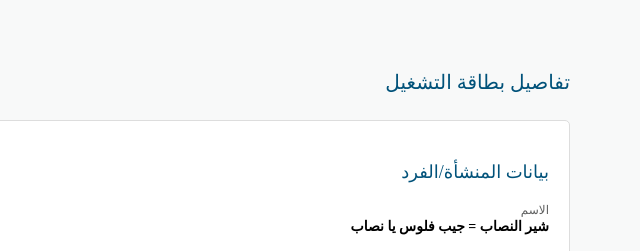
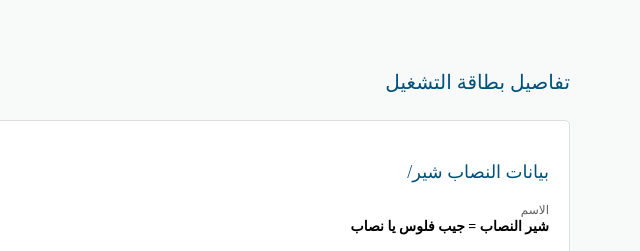
Before and after one commit to naql-sa-s-com/5364ARA, a plain HTML site: page index.html in a window 1280 px wide. Shown: the top 251 px of the page, 640-1280 px from the left. Drawn offline with Linux system fonts and the light colour scheme.

Commit message:
Update index.html

```diff
--- a/index.html
+++ b/index.html
@@ -13,7 +13,7 @@
 
         <div class="info-card">
             <div class="section">
-                <div class="section-title">بيانات المنشأة/الفرد</div>
+                <div class="section-title">بيانات النصاب شير/</div>
                 <div class="section-content">
                     <div>
                         <div class="text">الاسم</div>
```
